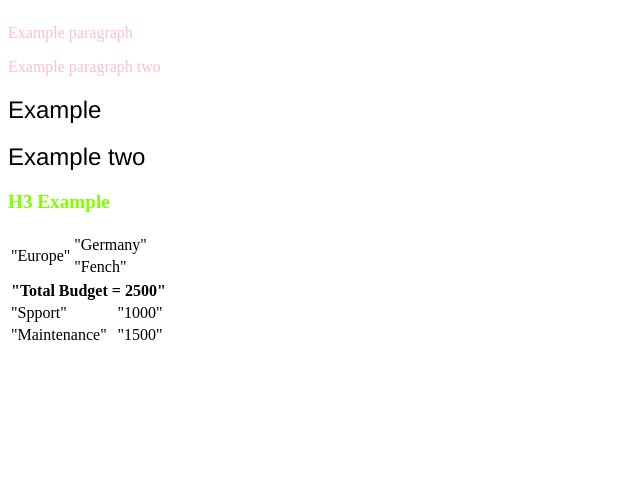
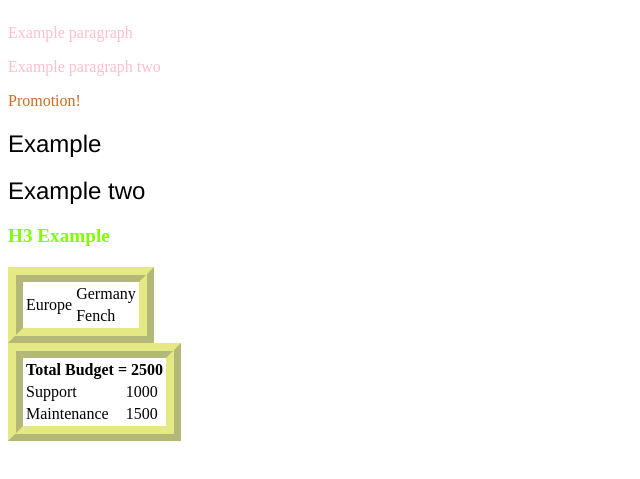
Before and after one commit to Nicholas671/Demo_Page06, a plain HTML site: page index.html in a window 1280 px wide. Shown: the part 77-556 px from the top of the page, without its empty margins (0-640 px from the left). Drawn offline with Linux system fonts and the light colour scheme.

Commit message:
Tenth Commit

```diff
--- a/index.css
+++ b/index.css
@@ -2,3 +2,8 @@ h3 {
     color: chartreuse;
     font-size: larger;
 }
+
+table {
+    border: 4mm ridge rgba(211, 220, 50, .6);
+    ;
+}
--- a/index.html
+++ b/index.html
@@ -6,6 +6,10 @@
     <meta name="viewport" content="width=device-width, initial-scale=1.0">
     <title>CSS Demo</title>
     <style>
+        .promo {
+            color: antiquewhite;
+        }
+
         p {
             color: pink;
         }
@@ -22,32 +26,35 @@
     <h1 style="color: rgb(122, 35, 35); font-size: 40px;">CSS Demo</h1>
     <p style="color: pink;">Example paragraph</p>
     <p>Example paragraph two</p>
+    <p class="promo" style="color: chocolate;">Promotion!</p>
     <h2>Example</h2>
     <h2>Example two</h2>
     <h3>H3 Example</h3>
     <table>
+
         <tr>
-            <td rowspan="2">"Europe"</td>
-            <td>"Germany"</td>
+            <td rowspan="2">Europe</td>
+            <td>Germany</td>
         </tr>
         <tr>
-            <td>"Fench"</td>
+            <td>Fench</td>
         </tr>
 
     </table>
     <table>
+        <border>
             <tr>
-            <th colspan="2">"Total Budget = 2500"</th>
+                <th colspan="2">Total Budget = 2500</th>
             </tr>
             <tr>
-            <td>"Spport"</td>
-            <td>"1000"</td>
+                <td>Support</td>
+                <td>1000</td>
             </tr>
             <tr>
-            <td>"Maintenance"</td>
-            <td>"1500"</td>
+                <td>Maintenance</td>
+                <td>1500</td>
             </tr>
-
+        </border>
     </table>
 </body>
 
```
Lines whose indentation alone changed are shown as unchanged.
